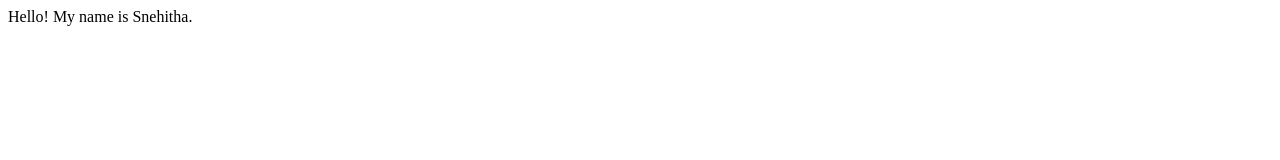
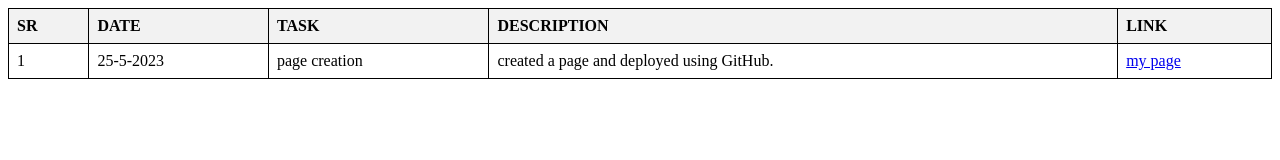
Before and after one commit to 2000030797/github.io, a plain HTML site: page index.html in a window 1280 px wide. Drawn offline with Linux system fonts and the light colour scheme.

Commit message:
my pages

```diff
--- a/index.html
+++ b/index.html
@@ -1 +1,45 @@
-Hello! My name is Snehitha.
+<!DOCTYPE html>
+<html>
+<head>
+    <title>2000030797 WORK SHEET</title>
+    <style>
+        table {
+            width: 100%;
+            border-collapse: collapse;
+        }
+
+        th, td {
+            border: 1px solid black;
+            padding: 8px;
+            text-align: left;
+        }
+
+        th {
+            background-color: #f2f2f2;
+        }
+    </style>
+</head>
+<body>
+    <table>
+        <thead>
+            <tr>
+                <th>SR</th>
+                <th>DATE</th>
+                <th>TASK</th>
+                <th>DESCRIPTION</th>
+                <th>LINK</th>
+            </tr>
+        </thead>
+        <tbody>
+            <!-- Add rows here -->
+            <tr>
+                <td>1</td>
+                <td>25-5-2023</td>
+                <td>page creation</td>
+                <td>created a page and deployed using GitHub.</td>
+                <td><a href="https://2000030797.github.io/github.io/">my page</a></td>
+            </tr>
+        </tbody>
+    </table>
+</body>
+</html>
```
